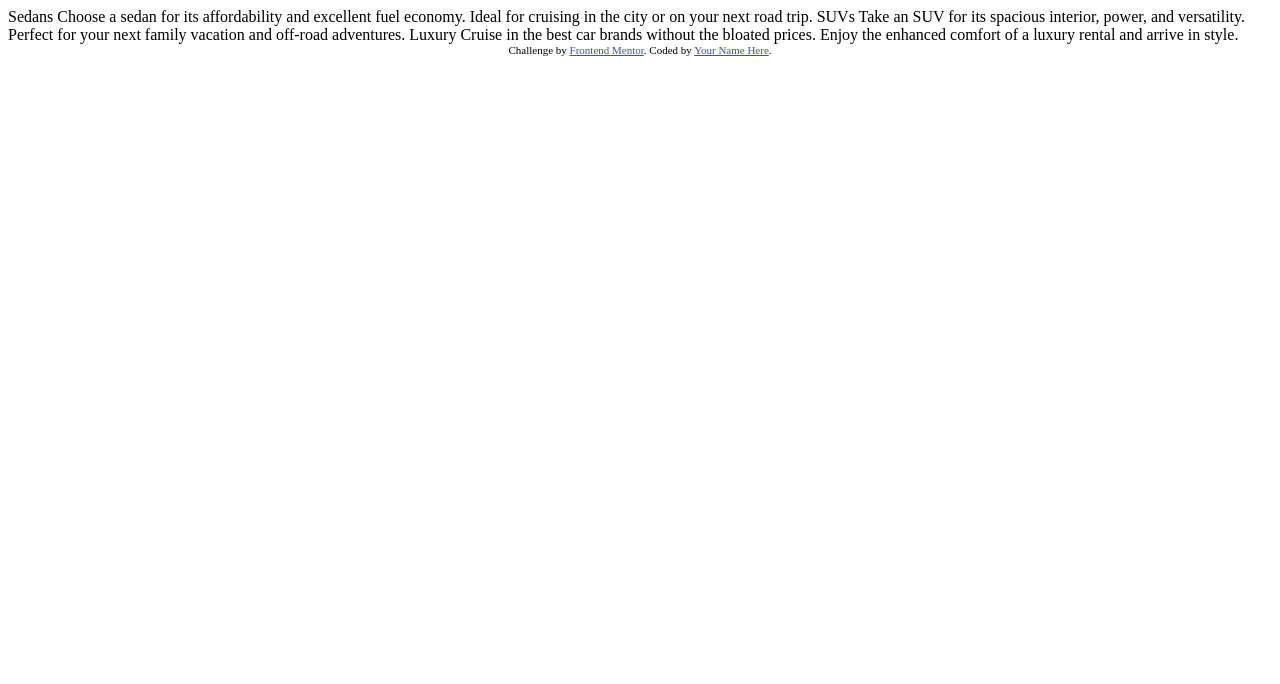
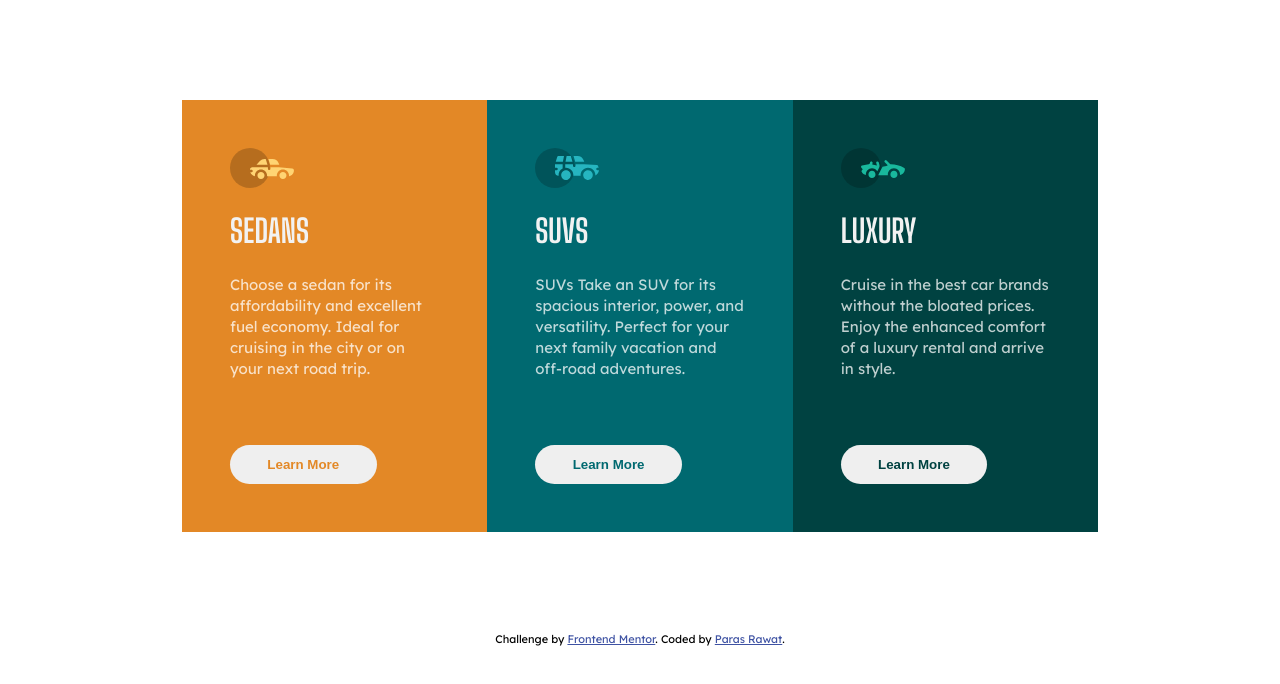
Before and after one commit to Paras0-7/FrontEnd-Tasks, a plain HTML site: page 3ColPreviewCard/index.html in a window 1280 px wide. Drawn offline with Linux system fonts and the light colour scheme.

Commit message:
Completed

```diff
--- a/3ColPreviewCard/index.html
+++ b/3ColPreviewCard/index.html
@@ -1,36 +1,108 @@
 <!DOCTYPE html>
 <html lang="en">
   <head>
-  <meta charset="UTF-8">
-  <meta name="viewport" content="width=device-width, initial-scale=1.0"> <!-- displays site properly based on user's device -->
+    <meta charset="UTF-8" />
+    <meta name="viewport" content="width=device-width, initial-scale=1.0" />
+    <!-- displays site properly based on user's device -->
 
-  <link rel="icon" type="image/png" sizes="32x32" href="./images/favicon-32x32.png">
+    <link
+      rel="icon"
+      type="image/png"
+      sizes="32x32"
+      href="./images/favicon-32x32.png"
+    />
 
     <title>Frontend Mentor | 3-column preview card component</title>
-
+    <link rel="preconnect" href="https://fonts.googleapis.com" />
+    <link rel="preconnect" href="https://fonts.gstatic.com" crossorigin />
+    <link
+      href="https://fonts.googleapis.com/css2?family=Big+Shoulders+Display:wght@700&family=Lexend+Deca&display=swap"
+      rel="stylesheet"
+    />
+    <link href="style.css" rel="stylesheet" />
     <!-- Feel free to remove these styles or customise in your own stylesheet 👍 -->
-  <style>
-    .attribution { font-size: 11px; text-align: center; }
-    .attribution a { color: hsl(228, 45%, 44%); }
-  </style>
+    <style></style>
   </head>
   <body>
-
-  Sedans
-  Choose a sedan for its affordability and excellent fuel economy. Ideal for cruising in the city
-  or on your next road trip.
-
-  SUVs
-  Take an SUV for its spacious interior, power, and versatility. Perfect for your next family vacation
-  and off-road adventures.
-
-  Luxury
-  Cruise in the best car brands without the bloated prices. Enjoy the enhanced comfort of a luxury
-  rental and arrive in style.
+    <div class="preview-component">
+      <div class="grid">
+        <div class="component sedans">
+          <svg
+            width="64"
+            height="40"
+            class="icon"
+            xmlns="http://www.w3.org/2000/svg"
+          >
+            <g fill="none" fill-rule="evenodd">
+              <circle fill="#000" opacity=".201" cx="20" cy="20" r="20" />
+              <path
+                d="M52.936 24.11c1.942 0 3.517 1.542 3.517 3.445 0 1.903-1.575 3.445-3.517 3.445s-3.516-1.542-3.516-3.445c0-1.903 1.574-3.445 3.516-3.445zm-21.957 0c1.942 0 3.517 1.542 3.517 3.445 0 1.903-1.575 3.445-3.517 3.445s-3.516-1.542-3.516-3.445c0-1.903 1.574-3.445 3.516-3.445zm6.948-4.848v1.429c0 .716.61 1.293 1.348 1.259a1.295 1.295 0 001.225-1.295v-1.393h8.256l13.483 1.313c.956.093 1.676.881 1.676 1.814 0 2.89-2.126 5.303-4.926 5.819.397-3.557-2.458-6.62-6.053-6.62-3.646 0-6.504 3.14-6.039 6.723h-9.879c.466-3.588-2.397-6.722-6.039-6.722-3.595 0-6.45 3.062-6.052 6.62-2.14-.398-3.916-1.912-4.61-3.931h1.142c.731 0 1.32-.598 1.285-1.322-.033-.678-.629-1.2-1.322-1.2H20v-.251c0-1.274 1.066-2.243 2.306-2.243h15.62zM42.59 11c2.645 0 4.99 1.556 5.972 3.963l.726 1.779H40.17L38.413 11h4.178zm-6.865 0l1.758 5.741H26.505l3.357-3.654A6.502 6.502 0 0134.644 11h1.082z"
+                fill="#FFD473"
+                fill-rule="nonzero"
+              />
+            </g>
+          </svg>
+          <h1>SEDANS</h1>
+          <p class="text">
+            Choose a sedan for its affordability and excellent fuel economy.
+            Ideal for cruising in the city or on your next road trip.
+          </p>
+          <button class="btn">Learn More</button>
+        </div>
+        <div class="component suvs">
+          <svg
+            width="64"
+            height="40"
+            class="icon"
+            xmlns="http://www.w3.org/2000/svg"
+          >
+            <g fill="none" fill-rule="evenodd">
+              <circle fill="#000" opacity=".201" cx="20" cy="20" r="20" />
+              <path
+                d="M31.002 22.358c2.917 0 5.18 2.593 4.762 5.506a4.828 4.828 0 01-2.962 3.778 4.797 4.797 0 01-5.3-1.165c-1.188-1.26-1.235-2.613-1.263-2.613-.42-2.924 1.857-5.506 4.763-5.506zm22 0c3.457 0 5.798 3.567 4.41 6.744A4.816 4.816 0 0152.3 31.94a4.826 4.826 0 01-4.06-4.077c-.42-2.915 1.846-5.506 4.762-5.506zm-15.04-6.083v1.462a1.29 1.29 0 001.352 1.29c.693-.033 1.227-.631 1.227-1.326v-1.426h8.3l13.056.716a1.29 1.29 0 011.164.917c.27.895.446 1.477.563 1.87h-1.047c-.694 0-1.291.534-1.324 1.228a1.29 1.29 0 001.288 1.352h1.445c-.164 2.225-1.57 4.193-3.6 5.05.13-4.212-3.255-7.63-7.384-7.63-4.317 0-7.762 3.718-7.358 8.086h-7.285c.43-4.655-3.503-8.531-8.131-8.046v-3.543h7.734zm-10.312 0v4.308a7.4 7.4 0 00-4.006 7.274 3.874 3.874 0 01-3.642-3.864v-1.635h1.46a1.29 1.29 0 000-2.58h-1.461v-3.213l.003-.29h7.646zm14.986-8.196c2.65 0 5 1.592 5.984 4.055l.63 1.579a5.525 5.525 0 01-.065-.004l-.026-.002-.034-.002-.022-.002a4.178 4.178 0 00-.224-.006l-.098-.001h-.039l-.136-.001h-.052l-.326-.001H40.211L38.528 8.08zm-13.632 0l-1.122 5.616h-7.144l1.47-4.71a1.29 1.29 0 011.231-.906h5.565zm6.832 0l1.683 5.615h-7.007l1.121-5.615h4.203z"
+                fill="#26B5C0"
+                fill-rule="nonzero"
+              />
+            </g>
+          </svg>
+          <h1>SUVS</h1>
+          <p class="text">
+            SUVs Take an SUV for its spacious interior, power, and versatility.
+            Perfect for your next family vacation and off-road adventures.
+          </p>
+          <button class="btn">Learn More</button>
+        </div>
+        <div class="component luxury">
+          <svg
+            width="64"
+            height="40"
+            class="icon"
+            xmlns="http://www.w3.org/2000/svg"
+          >
+            <g fill="none" fill-rule="evenodd">
+              <circle fill="#000" opacity=".201" cx="20" cy="20" r="20" />
+              <path
+                d="M30.98 22.835c1.941 0 3.516 1.604 3.516 3.583 0 1.978-1.575 3.582-3.517 3.582s-3.516-1.604-3.516-3.582c0-1.979 1.574-3.583 3.516-3.583zm21.956 0c1.942 0 3.517 1.604 3.517 3.583 0 1.978-1.575 3.582-3.517 3.582s-3.516-1.604-3.516-3.582c0-1.979 1.574-3.583 3.516-3.583zm-9.143-10.45a1.27 1.27 0 011.819 0l3.715 3.784c4.444-.115 9.7 1.142 13.964 3.753.387.237.624.664.624 1.124 0 3.006-2.126 5.514-4.926 6.05.397-3.698-2.458-6.882-6.053-6.882-3.646 0-6.504 3.264-6.039 6.99h-9.669c.76-1.544.993-2.026 1.337-2.711l.082-.162c.421-.835 1.056-2.07 2.883-5.65 1.68-.023 3.47-.408 5.247-1.403l-2.984-3.04a1.328 1.328 0 010-1.854zm-7.68 1.064c.683-.2 1.395.202 1.592.898l.749 2.652a3.46 3.46 0 01-.247 2.51l-1.733 3.395-.216.424c-1.07-1.89-3.06-3.114-5.279-3.114-3.595 0-6.45 3.184-6.052 6.885-1.832-.347-3.414-1.537-4.278-3.276a1.331 1.331 0 01.117-1.376l.955-1.303-1.325-1.295c-.751-.735-.376-2.024.64-2.231l6.614-1.346.13-.026c.092-.019.145-.03.157-.031.314-.146 1.07-.591 1.07-1.506 0-.734.592-1.327 1.316-1.31.712.016 1.268.662 1.256 1.388a4.11 4.11 0 01-.348 1.611 22.69 22.69 0 014.7 1.146l-.7-2.473a1.314 1.314 0 01.882-1.622z"
+                fill="#19B89D"
+                fill-rule="nonzero"
+              />
+            </g>
+          </svg>
+          <h1>LUXURY</h1>
+          <p class="text">
+            Cruise in the best car brands without the bloated prices. Enjoy the
+            enhanced comfort of a luxury rental and arrive in style.
+          </p>
+          <button class="btn">Learn More</button>
+        </div>
+      </div>
+    </div>
 
     <div class="attribution">
-    Challenge by <a href="https://www.frontendmentor.io?ref=challenge" target="_blank">Frontend Mentor</a>.
-    Coded by <a href="#">Your Name Here</a>.
+      Challenge by
+      <a href="https://www.frontendmentor.io?ref=challenge" target="_blank"
+        >Frontend Mentor</a
+      >. Coded by <a href="#">Paras Rawat</a>.
     </div>
   </body>
 </html>
--- a/3ColPreviewCard/style.css
+++ b/3ColPreviewCard/style.css
@@ -0,0 +1,88 @@
+* {
+  margin: 0;
+  padding: 0;
+  box-sizing: border-box;
+}
+
+html {
+  font-size: 62.5%;
+}
+
+body {
+  display: flex;
+  justify-content: center;
+  align-items: center;
+  font-family: "Lexend Deca";
+  flex-direction: column;
+}
+
+.preview-component {
+  margin: 10rem auto;
+  padding: 0 4.2rem;
+  width: 100rem;
+}
+.grid {
+  display: grid;
+  grid-template-columns: repeat(3, 1fr);
+}
+.component {
+  display: flex;
+  flex-direction: column;
+  gap: 2.4rem;
+  padding: 4.8rem;
+  color: hsl(0, 0%, 95%);
+}
+h1 {
+  font-family: "Big Shoulders Display";
+  font-weight: 700;
+  font-size: 3.2rem;
+}
+
+.text {
+  color: hsla(0, 0%, 100%, 0.75);
+  font-size: 1.5rem;
+  line-height: 1.4;
+  font-weight: 400;
+}
+
+.sedans {
+  background-color: hsl(31, 77%, 52%);
+}
+.sedans .btn {
+  color: hsl(31, 77%, 52%);
+}
+.suvs {
+  background-color: hsl(184, 100%, 22%);
+}
+.suvs .btn {
+  color: hsl(184, 100%, 22%);
+}
+
+.luxury {
+  background-color: hsl(179, 100%, 13%);
+}
+
+.luxury .btn {
+  color: hsl(179, 100%, 13%);
+}
+.btn {
+  border: none;
+  padding: 1.2rem;
+  border-radius: 100px;
+  width: 70%;
+  margin-top: 4.2rem;
+  font-weight: bold;
+}
+
+.btn:hover {
+  background-color: inherit;
+  color: #fff;
+  box-shadow: inset 0 0 0 0.2rem #fff;
+}
+.attribution {
+  font-size: 11px;
+  text-align: center;
+}
+.attribution a {
+  color: hsl(228, 45%, 44%);
+}
```
Lines whose indentation alone changed are shown as unchanged.
